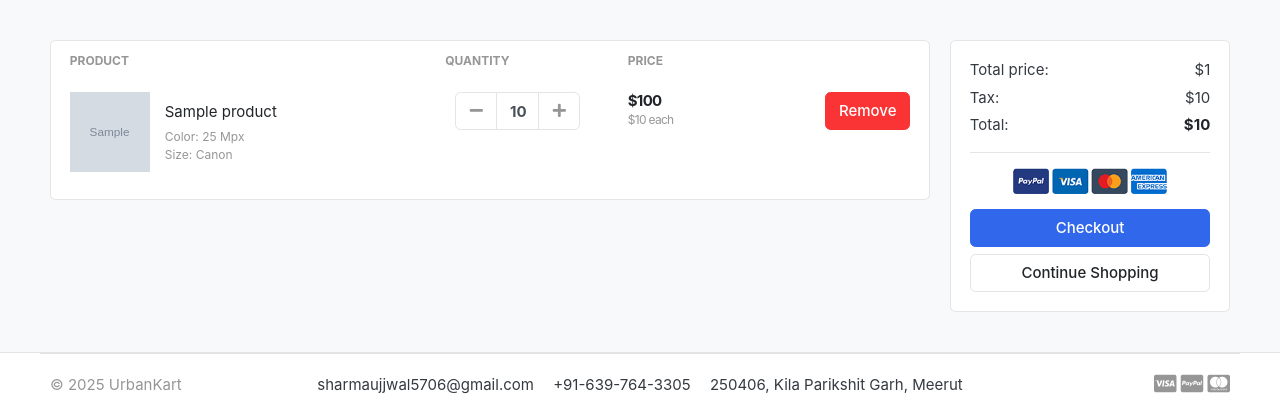
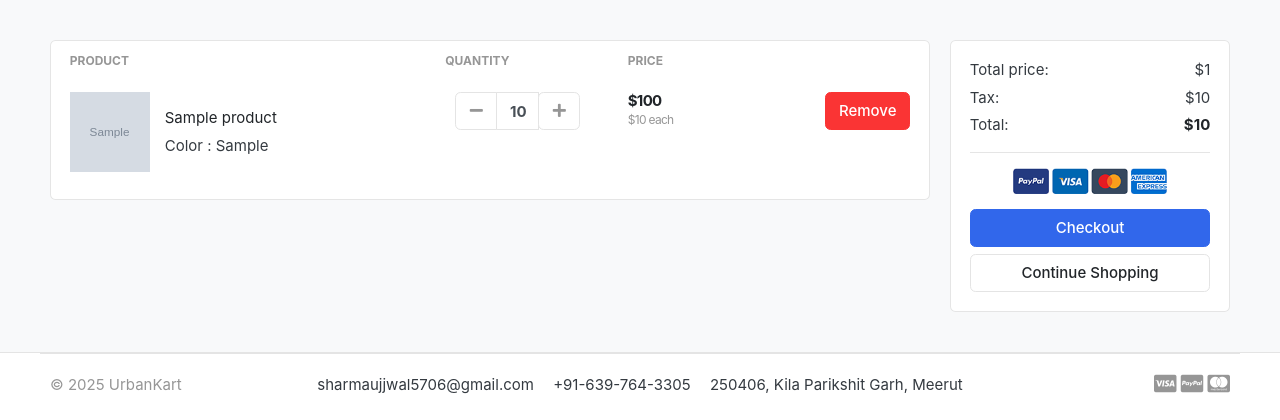
Before and after one commit to Ujjwal5705/UrbanKart, a Django app: template templates/store/cart.html in a window 1280 px wide. Shown: the part 118-538 px from the top of the page. Run offline with Django 5.2, Linux system fonts and the light colour scheme; tables that the repository leaves empty hold one stand-in row (values such as "Sample post"); the template is opened without the code that fills it: values that come from a table or form of the project are taken from there, most other values are stand-ins (such as "Sample title", 1, 10 or a date in 2020); grey boxes marked "Sample" are stand-in pictures; some libraries are stand-ins or nearby versions; some web fonts are replaced.

Commit message:
modified '+' and '-' and showing variations in the cart for variations of the same product

```diff
--- a/templates/store/cart.html
+++ b/templates/store/cart.html
@@ -34,9 +34,9 @@
                       <a href="{{item.product.get_url}}" class="title text-dark"
                         >{{item.product.product_name}}</a
                       >
-                      <p class="text-muted small">
-                        Color: 25 Mpx <br />
-                        Size: Canon</p>
+                      {% for i in item.variations.all %}
+                        <p>{{i.variation_category | capfirst}} : {{i.variation_value | capfirst}}</p>
+                      {% endfor %}
                     </figcaption>
                   </figure>
                 </td>
@@ -44,15 +44,21 @@
                   <div class="col">
                     <div class="input-group input-spinner">
                       <div class="input-group-prepend">
-                        <a href="{% url 'remove_cart' item.product.id %}" class="btn btn-light" type="button" id="button-minus">
+                        <a href="{% url 'remove_cart' item.product.id item.id %}" class="btn btn-light" type="button" id="button-minus">
                           <i class="fa fa-minus"></i>
                         </a>
                       </div>
                       <input type="text" class="form-control" value="{{item.quantity}}" />
                       <div class="input-group-append">
-                        <a href="{% url 'add_cart' item.product.id %}" class="btn btn-light" type="button" id="button-plus">
-                          <i class="fa fa-plus"></i>
-                        </a>
+                        <form action="{% url 'add_cart' item.product.id %}" method="POST">
+                          {% csrf_token %}
+                          {% for i in item.variations.all %}
+                            <input type="hidden" name="{{i.variation_category}}" value="{{i.variation_value}}">
+                          {% endfor %}
+                          <button class="btn btn-light" type="submit" id="button-plus">
+                            <i class="fa fa-plus"></i>
+                          </button>
+                        </form>
                       </div>
                     </div>
                   </div>
@@ -64,7 +70,7 @@
                   </div>
                 </td>
                 <td class="text-right">
-                  <a href="{% url 'remove_cart_item' item.product.id %}" class="btn btn-danger"> Remove</a>
+                  <a href="{% url 'remove_cart_item' item.product.id item.id %}" class="btn btn-danger" onclick="return confirm('Are you sure you want to remove this item from the cart?');"> Remove</a>
                 </td>
               </tr>
             </tbody>
```
